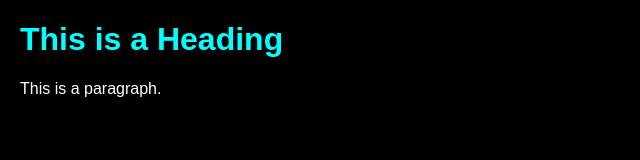
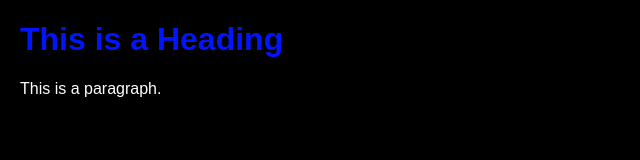
Before and after one commit to MarceloLeoz/ABProgramming.github.io, a plain HTML site: page index.html in a window 1280 px wide. Shown: the whole page, without its empty margins (0-640 px from the left). Drawn offline with Linux system fonts and the light colour scheme.

Commit message:
Update styles.css

```diff
--- a/styles.css
+++ b/styles.css
@@ -12,5 +12,5 @@ body {
 }
 
 h1 {
-    color: aqua;
+    color: rgb(0, 21, 255);
 }
```
